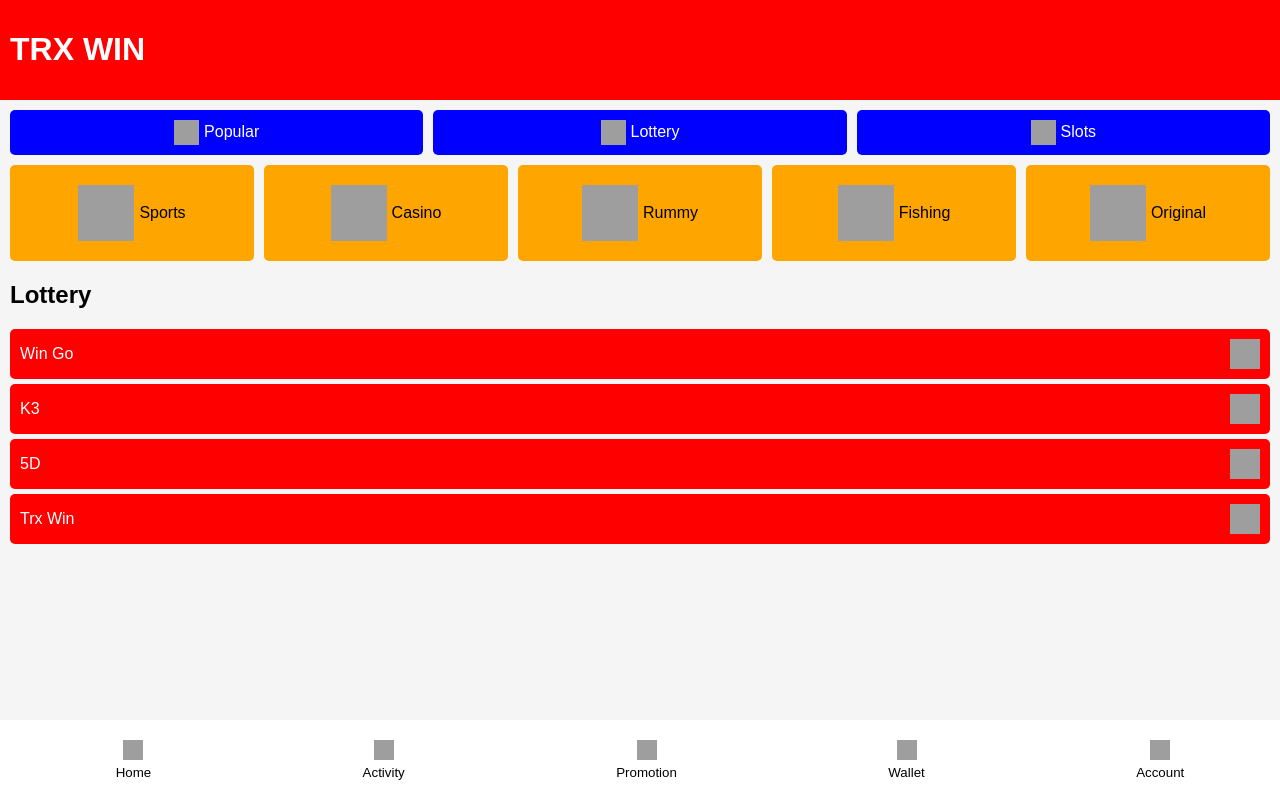
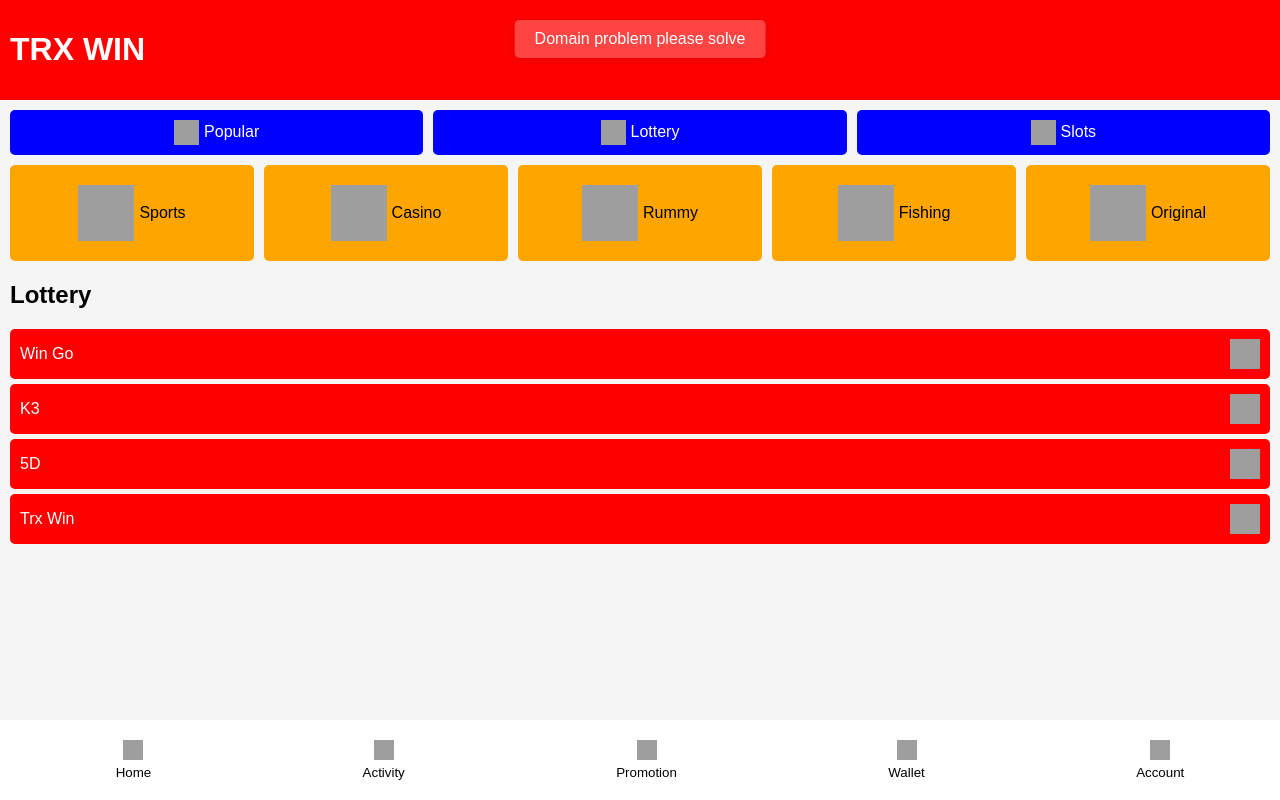
Before and after one commit to xmostafizur/main-app, a plain HTML site: page index.html in a window 1280 px wide. Both pictures are taken after a click on the element "K3". Drawn offline with Linux system fonts and the light colour scheme; grey boxes are pictures that could not be loaded.

Commit message:
Update index.html

```diff
--- a/index.html
+++ b/index.html
@@ -120,6 +120,27 @@
             width: 20px; /* বাটনের লোগোর সাইজ */
             height: 20px; /* বাটনের লোগোর সাইজ */
         }
+
+        /* এনিমেশন স্টাইল */
+        .alert-message {
+            position: fixed;
+            top: 20px;
+            left: 50%;
+            transform: translateX(-50%);
+            background-color: #ff4444;
+            color: white;
+            padding: 10px 20px;
+            border-radius: 5px;
+            box-shadow: 0 2px 10px rgba(0, 0, 0, 0.1);
+            opacity: 0;
+            visibility: hidden;
+            transition: opacity 0.5s ease, visibility 0.5s ease;
+        }
+
+        .alert-message.show {
+            opacity: 1;
+            visibility: visible;
+        }
     </style>
 </head>
 <body>
@@ -215,6 +236,9 @@
         </button>
     </nav>
 
+    <!-- এনিমেশন বার্তা -->
+    <div class="alert-message" id="alertMessage">Domain problem please solve</div>
+
     <script>
         // Wingo লটারি আইটেমে ক্লিক ইভেন্ট যোগ করা হয়েছে
         document.getElementById('wingo').addEventListener('click', function() {
@@ -225,6 +249,45 @@
         document.getElementById('accountButton').addEventListener('click', function() {
             window.location.href = 'account.html';
         });
+
+        // অন্যান্য লটারি আইটেমে ক্লিক ইভেন্ট যোগ করা হয়েছে
+        const lotteryItems = document.querySelectorAll('.lottery-item');
+        lotteryItems.forEach(item => {
+            if (item.id !== 'wingo') {
+                item.addEventListener('click', function() {
+                    showAlert();
+                });
+            }
+        });
+
+        // অন্যান্য গেম কার্ডে ক্লিক ইভেন্ট যোগ করা হয়েছে
+        const gameCards = document.querySelectorAll('.game-card');
+        gameCards.forEach(card => {
+            if (!card.textContent.includes('Original')) {
+                card.addEventListener('click', function() {
+                    showAlert();
+                });
+            }
+        });
+
+        // নেভিগেশন বাটনে ক্লিক ইভেন্ট যোগ করা হয়েছে
+        const navButtons = document.querySelectorAll('nav button');
+        navButtons.forEach(button => {
+            if (!button.querySelector('img').alt.includes('Account')) {
+                button.addEventListener('click', function() {
+                    showAlert();
+                });
+            }
+        });
+
+        // এনিমেশন বার্তা দেখানোর ফাংশন
+        function showAlert() {
+            const alertMessage = document.getElementById('alertMessage');
+            alertMessage.classList.add('show');
+            setTimeout(() => {
+                alertMessage.classList.remove('show');
+            }, 3000); // 3 সেকেন্ড পর বার্তা লুকানো
+        }
     </script>
 
 </body>
```
